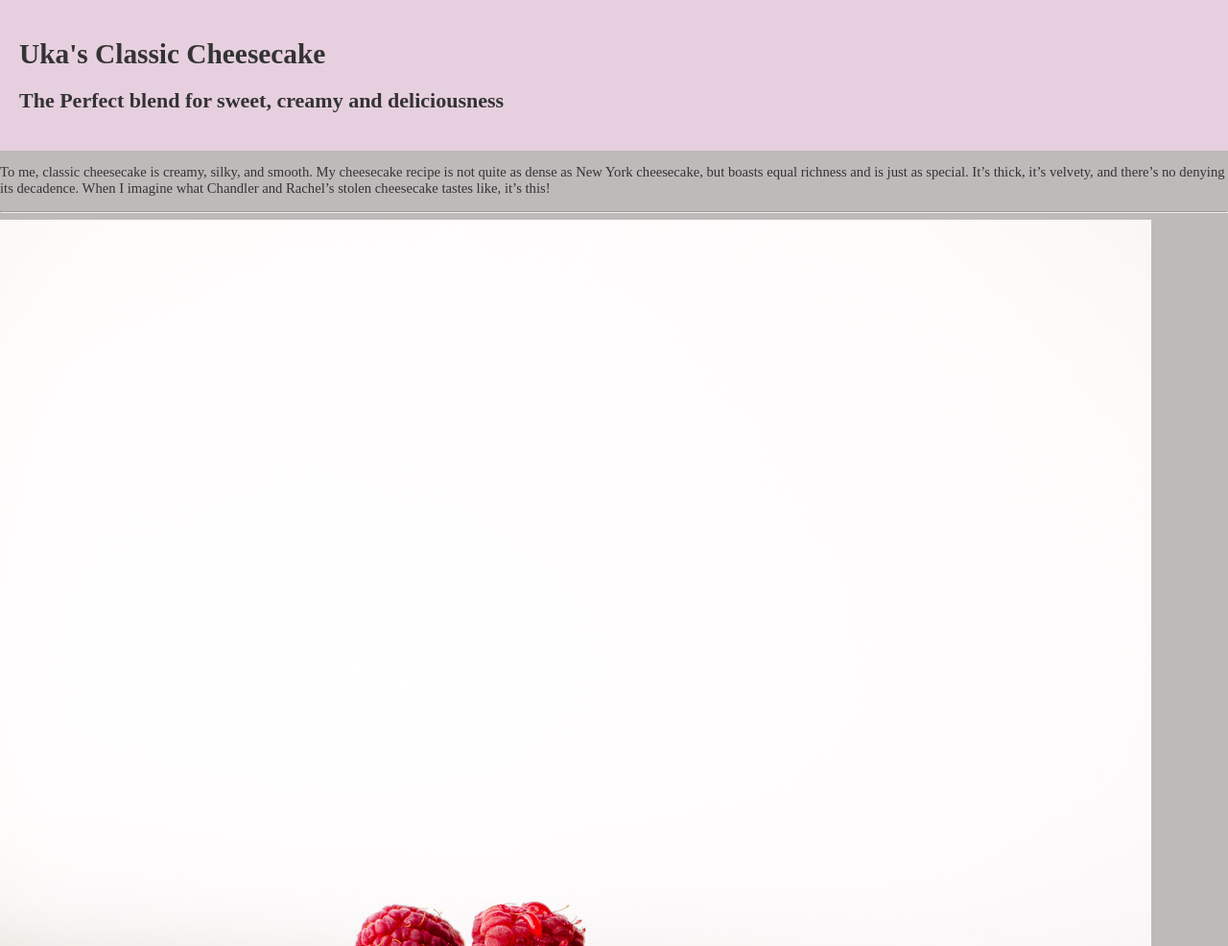
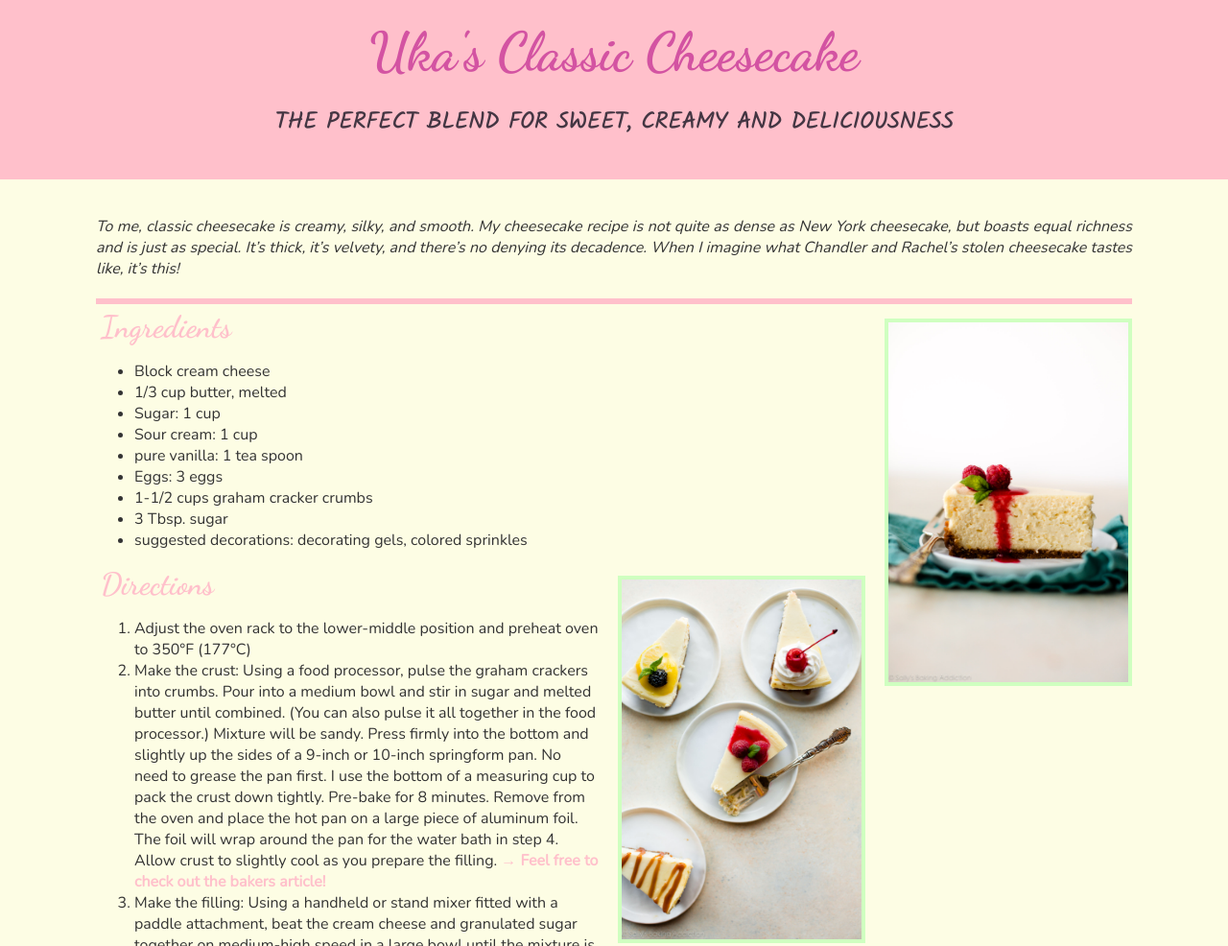
Before and after one commit to 2uka4/easy-as-apple-pie, a plain HTML site: page index.html in a window 1280 px wide. Shown: the top 986 px of the page at 96% size. Drawn offline with nearby package versions, Linux system fonts and the light colour scheme; files that its build step writes are made by us from their sources; files whose address does not match are found by name; a web font is replaced by a local one.

Commit message:
newer staff on css files

```diff
--- a/style.css
+++ b/style.css
@@ -1,23 +1,113 @@
 /* Elements */
 body{
-    background-color: rgb(190, 186, 186);
-    /* Google Fonts*/
-    font-size: 11pt;
-    font-weight: 400;
-    color: #333;
-    width: 100vw;
-    height: 100vw;
-    margin: 0px;
-    padding: 0px;
-    overflow-x: hidden;
+    background-color:rgba(252, 252, 203, 0.5);
+    font-family:'Nunito', sans-serif;
+    font-size:12pt;
+    font-weight:400;
+    color:#333;
+    width:100vw;
+    height:100vw;
+    margin:0px;
+    padding:0px;
+    overflow-x:hidden;
 }
 
 header{
-    background-color: rgb(230, 207, 222);
-    height: auto;
-    padding: 20px;
-    margin: 0px;
+    background-color:pink;
+    height:auto;
+    padding:20px;
+    margin:0px;
+}
+ main{
+     width:100%;
+     padding:30px 100px;
+     box-sizing:border-box;
+
+ }
+ footer{
+     color:#333;
+     background-color:pink;
+     text-align:right;
+     height:auto;
+     padding:20px;
+     margin:0px;
+ }
+ h1{
+    font-size:3.5rem;
+    font-family:'Dancing Script', cursive;
+    /* font-weight:700; */
+    margin: 0px 0px 10px;
+ }
+ h2{
+    font-size:1.5rem;
+    font-weight:700;
+    text-transform:uppercase;
+
+ }
+ h3{
+    font-family:'Dancing Script', cursive;
+    font-size:2rem;
+    font-weight:700;
+    color: pink;
+    margin:5px;
+ }
+ h4{
+    font-weight:900;
+    font-style:italic;
+    margin:10px 0px 0px;
+    font-family: 'Dancing Script', cursive;
+    color:rgb(139, 41, 58);
+ }
+ p{
+     text-align:justify;
+     margin:.5rem 0px;
+ }
+ img{
+     width:250px;
+     margin:10px 0px;
+     cursor: pointer;
+ }
+ hr{
+     height:.4rem;
+     background-color:pink;
+     border:none;
+     margin:20px 0px 0px;
+ }
+a{
+    color:pink;
+    font-weight:600;
+    text-decoration:none;
+}
+a:hover{
+    color: powderblue !important;
+}
+a:visited{
+    color:greenyellow;
 }
 /* ID's*/
 
+#page-title{
+    color:rgb(211, 83, 162);
+    text-align:center;
+}
+#tagline{
+    font-family:'Kalam', cursive;
+    color:rgb(68, 54, 67);
+    text-align:center;
+    margin-right:0px;
+}
+
+#intro{
+    font-style:italic;
+    margin-bottom:0px;
+}
+
 /* Classes*/
+.right{
+    float:right;
+    margin-left:20px
+}
+.bordered{
+    border:4px solid rgb(207, 255, 192);
+    padding:0px;
+}
```
Also changed, not shown: 1 other file.
